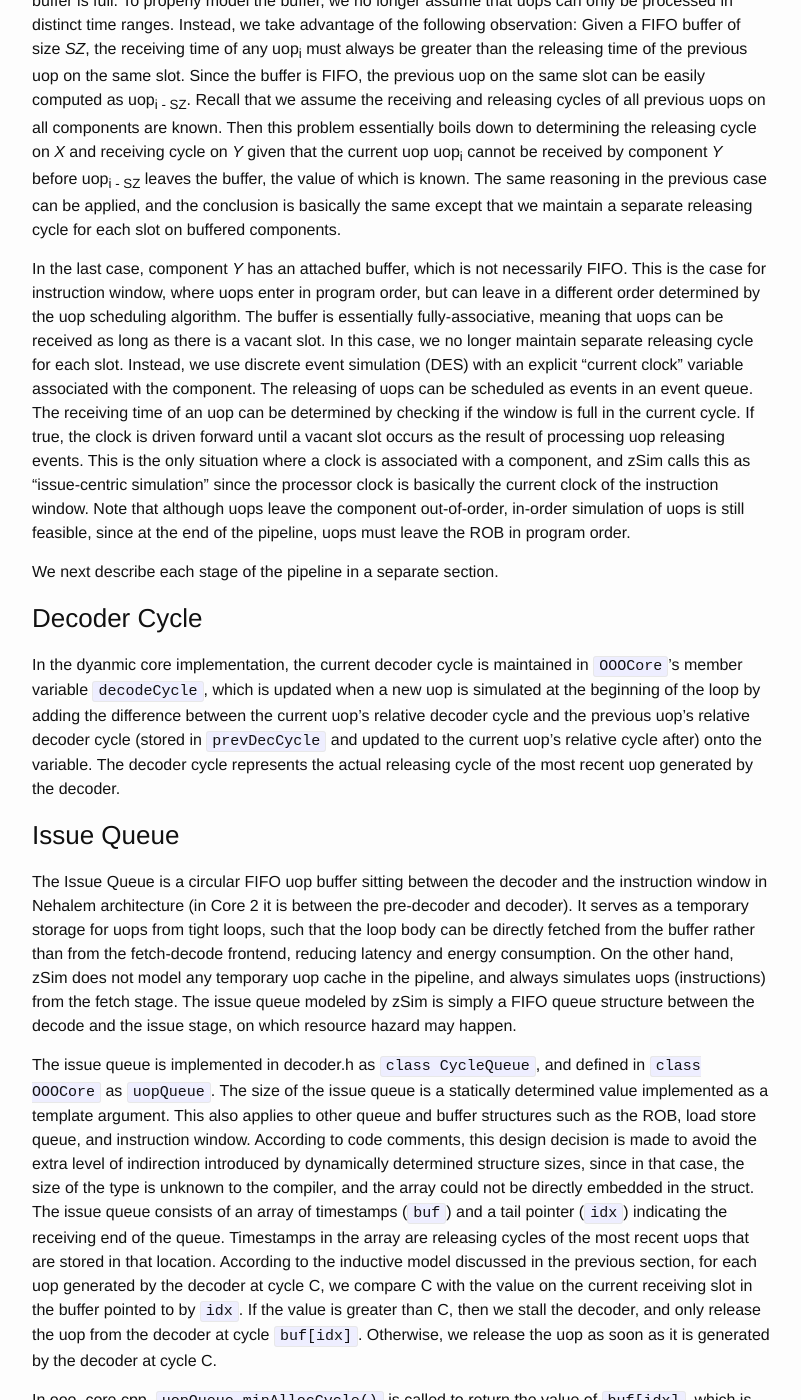
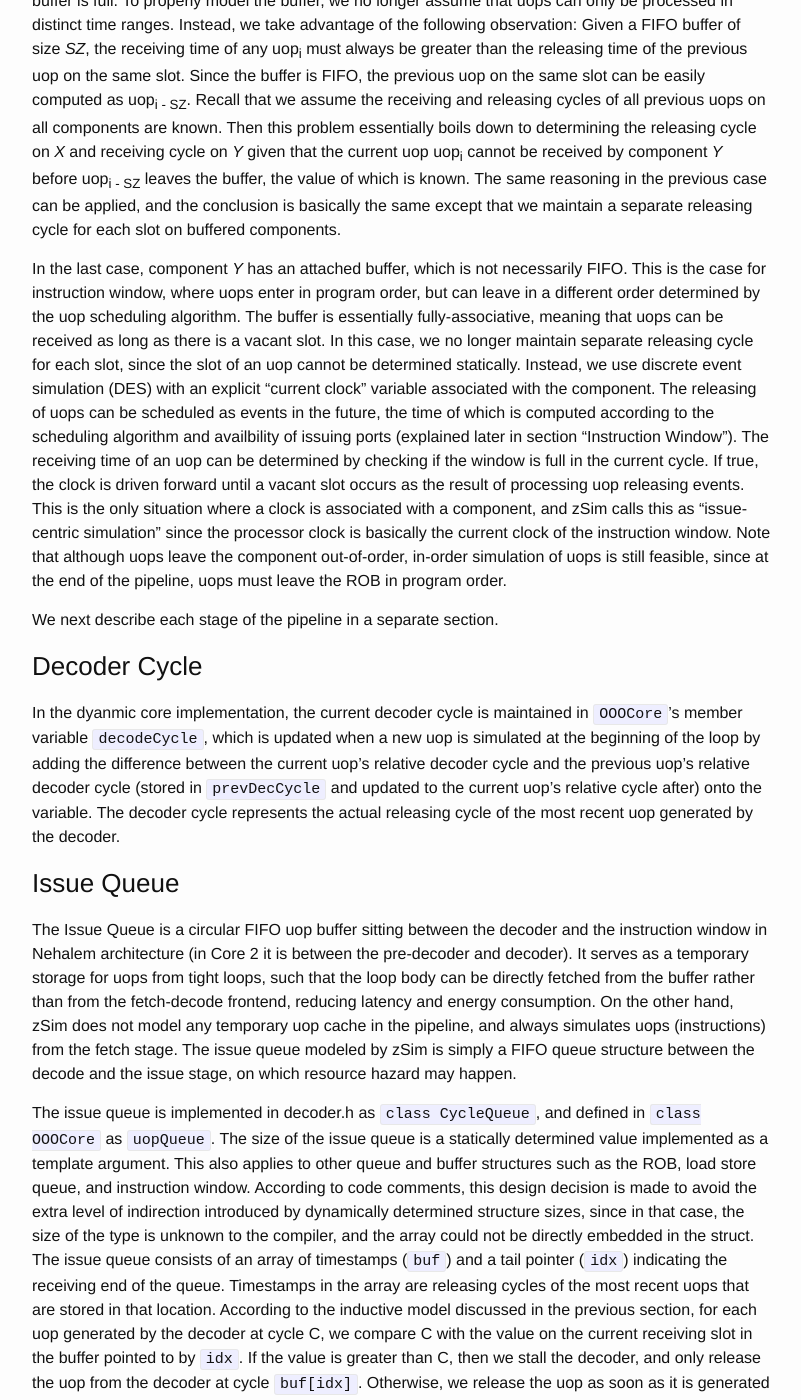
Before and after one commit to wangziqi2013/wangziqi2013.github.io, a Jekyll site: the page built from _posts/2019-12-31-zsim-microarch.markdown, in a window 1280 px wide and 1400 px high, scrolled down 12711 px. Shown: the whole window, without its empty margins (238-1039 px from the left). Built offline with Jekyll 4.4.1, drawn with Linux system fonts in a browser that asks for light colours; some of the changed text lies outside the part shown.

Commit message:
Adding DES

```diff
--- a/_posts/2019-12-31-zsim-microarch.markdown
+++ b/_posts/2019-12-31-zsim-microarch.markdown
@@ -462,14 +462,15 @@ on buffered components.
 In the last case, component *Y* has an attached buffer, which is not necessarily FIFO. This is the case for instruction
 window, where uops enter in program order, but can leave in a different order determined by the uop scheduling
 algorithm. The buffer is essentially fully-associative, meaning that uops can be received as long as there is a vacant
-slot. In this case, we no longer maintain separate releasing cycle for each slot. Instead, we use discrete event simulation
-(DES) with an explicit "current clock" variable associated with the component. The releasing of uops can be scheduled as
-events in an event queue. The receiving time of an uop can be determined by checking if the window is full in the current
-cycle. If true, the clock is driven forward until a vacant slot occurs as the result of processing uop releasing events.
-This is the only situation where a clock is associated with a component, and zSim calls this as "issue-centric simulation"
-since the processor clock is basically the current clock of the instruction window. Note that although uops leave the
-component out-of-order, in-order simulation of uops is still feasible, since at the end of the pipeline, uops must leave
-the ROB in program order.
+slot. In this case, we no longer maintain separate releasing cycle for each slot, since the slot of an uop cannot be
+determined statically. Instead, we use discrete event simulation (DES) with an explicit "current clock" variable associated
+with the component. The releasing of uops can be scheduled as events in the future, the time of which is computed according
+to the scheduling algorithm and availbility of issuing ports (explained later in section "Instruction Window"). The receiving
+time of an uop can be determined by checking if the window is full in the current cycle. If true, the clock is driven forward
+until a vacant slot occurs as the result of processing uop releasing events. This is the only situation where a clock is
+associated with a component, and zSim calls this as "issue-centric simulation" since the processor clock is basically the
+current clock of the instruction window. Note that although uops leave the component out-of-order, in-order simulation of
+uops is still feasible, since at the end of the pipeline, uops must leave the ROB in program order.
 
 We next describe each stage of the pipeline in a separate section.
 
@@ -508,14 +509,16 @@ we drive the decoder's local clock forward by setting `decodeCycle` to the value
 
 ### Instruction Window
 
-The instruction window is implemented in ooo\_core.h as `class WindowStructure`. The instruction window is the only data
-structure in core simulation in which we store states for events scheduled in the future, due to the fact that uops
-can be diapatched out-of-order. The member variable of `OOOCore`, `curCycle`, represents the current instruction window
-cycle. All methods except one of `class WindowStructure` takes a reference of `curCycle`, and may possibly update it,
-driving the instruction window clock forward (e.g. when the window is full). With the inductive model in mind, `curCycle`
-can be considered as the receiving cycle of the previous uop in program order. Since uops are always received in-order,
-when an uop is received at cycle C, we should drive the clock `curCycle` to cycle C before scheduling the uop by calling
-`advancePos()`.
+The instruction window is implemented in ooo\_core.h as `class WindowStructure`. The instruction window implements a simple
+DES event queue in which we store uop releasing events (a.k.a. dispatching) scheduled in the future, in order to model
+out-of-order uop dispatching. The member variable of `OOOCore`, `curCycle`, represents the current event queue
+cycle. All but one methods of `class WindowStructure` takes a reference of `curCycle`, and may possibly update it,
+driving the event queue clock forward (e.g. when the window is full). With the inductive model in mind, `curCycle`
+can be also considered as the receiving cycle of the previous uop in program order. Since uops are always received in-order,
+when an uop is released by the previous stage at cycle C, we should drive the clock `curCycle` to cycle C before scheduling
+the uop by calling `advancePos()`.
+
+At a high level, when an uop is received
 
 At a high level, the instruction window maps cycles in the future to the corresponding port states implemented as
 `struct WinCycle` objects. These port state objects track which ports are in-use. Port can become in-use for a given cycle
@@ -530,7 +533,7 @@ to replace `count` field, this is incorrect, since the value of `count` may not
 This happens when the port is closed due to a non-pipelined functioal unit or when the load store queue imposes back
 pressure.
 
-The actual implementation of `struct WinCycle` is overly complicated due to the optimizations that are applied
+The actual implementation of the event queue is overly complicated due to the optimizations that are applied
 for better time complexity and data locality. Instead of using a single `std::map` for mapping cycles to `struct WinCycle`
 objects, two extra arrays, `curWin` and `nextWin`, are added to "buffer" cycles in the near future. This way, instruction
 window access is a constant time array indexing operation, instead of log(N) as in `std::map`. The size of the two windows
```
